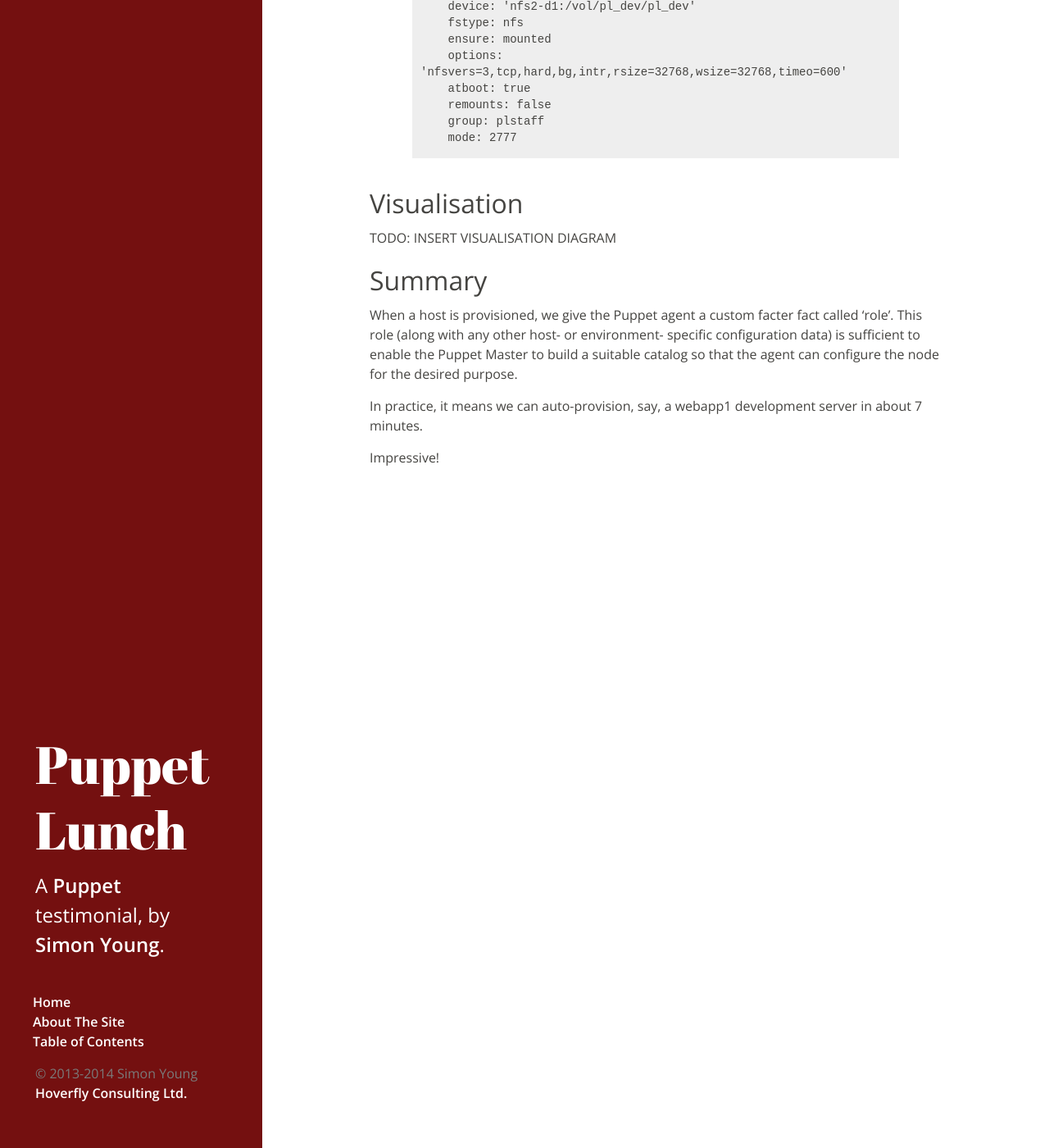
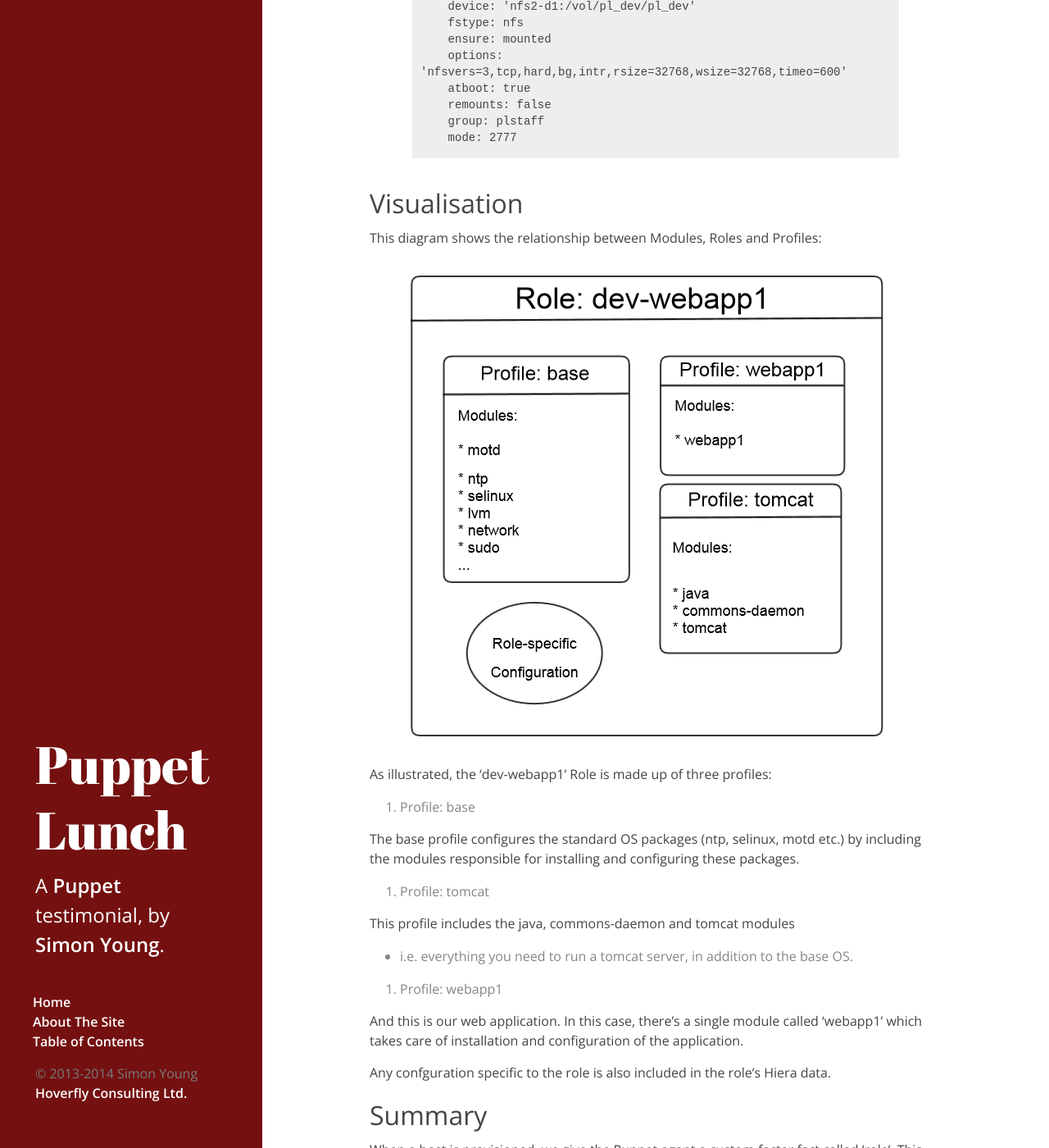
Before and after one commit to Sgydoo/puppet-lunch, a Jekyll site: the page built from _posts/2013-12-27-roles-and-profiles.md, in a window 1280 px wide and 1400 px high, scrolled down 4565 px. Shown: the whole window at 82% size. Built offline with Jekyll 4.4.1, drawn with Linux system fonts in a browser that asks for light colours; Markdown is read by kramdown in place of the engine named in the settings.

Commit message:
Added images and revised some image-related text

```diff
--- a/_posts/2013-12-27-roles-and-profiles.md
+++ b/_posts/2013-12-27-roles-and-profiles.md
@@ -233,7 +233,33 @@ pl_mounts:
 
 ## Visualisation
 
-TODO: INSERT VISUALISATION DIAGRAM
+This diagram shows the relationship between Modules, Roles and
+Profiles:
+
+![Modules, Roles and Profiles](/public/images/rolesandprofiles2.png)
+
+As illustrated, the 'dev-webapp1' Role is made up of three profiles:
+
+1. Profile: base
+
+The base profile configures the standard OS packages (ntp, selinux,
+motd etc.) by including the modules responsible for installing and
+configuring these packages.
+
+2. Profile: tomcat
+
+This profile includes the java, commons-daemon and tomcat modules
+- i.e. everything you need to run a tomcat server, in addition to
+the base OS.
+
+3. Profile: webapp1
+
+And this is our web application. In this case, there's a single module
+called 'webapp1' which takes care of installation and configuration of
+the application.
+
+Any confguration specific to the role is also included in the role's
+Hiera data.
 
 ## Summary
 
```
Also changed, not shown: _posts/2013-12-27-version-control.md (+1 -1 lines), public/images/rolesandprofiles1.png (added), public/images/rolesandprofiles2.png (added), public/images/workflow1.png (added), public/images/workflow2.png (added), public/images/workflow3.png (added).
